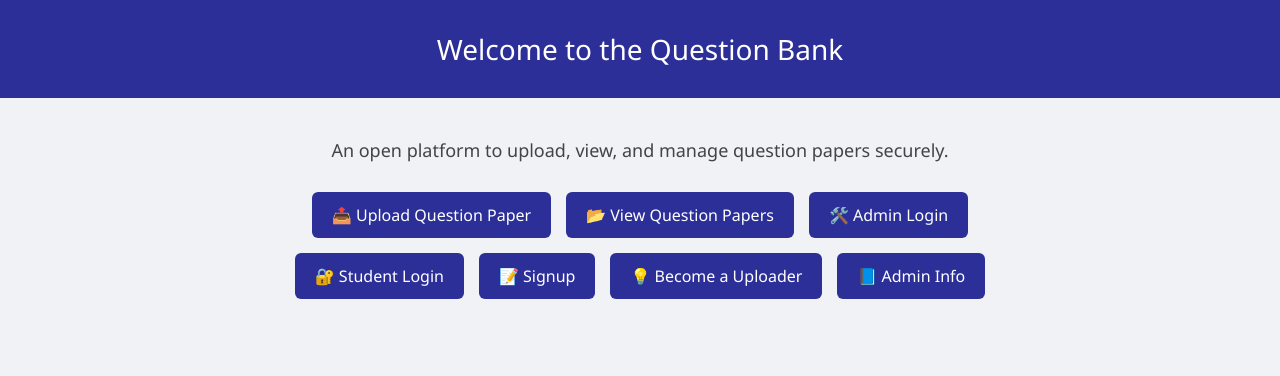
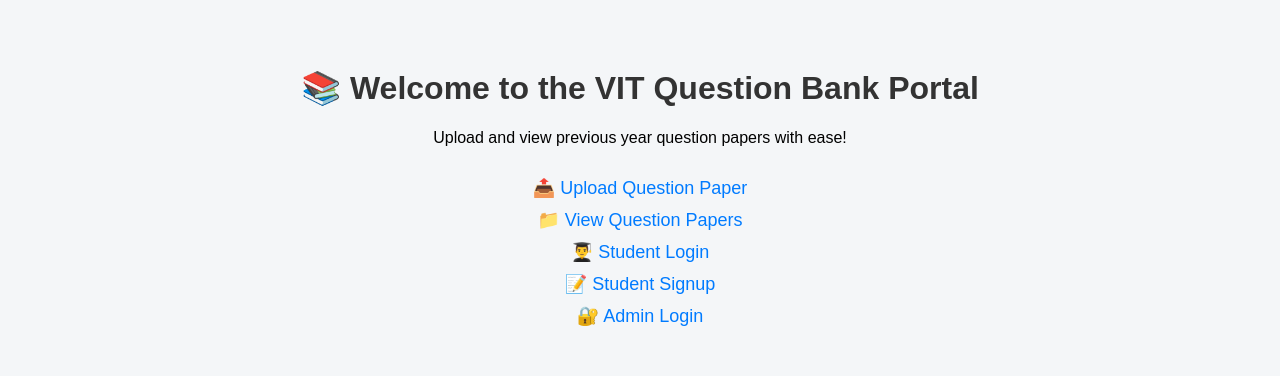
Before and after one commit to Coder-Anush/questionbank, a Django app: template papers/templates/welcome.html in a window 1280 px wide. Shown: the top 376 px of the page. Run offline with Django 5.2, Linux system fonts and the light colour scheme; the template is opened without the code that fills it, so the values that code supplies are empty.

Commit message:
Update welcome.html

```diff
--- a/papers/templates/welcome.html
+++ b/papers/templates/welcome.html
@@ -1,65 +1,42 @@
 <!DOCTYPE html>
-<html lang="en">
+<html>
 <head>
-    <meta charset="UTF-8">
-    <title>Welcome to the Question Bank</title>
+    <title>Welcome to Question Bank</title>
     <style>
         body {
-            margin: 0;
-            font-family: 'Segoe UI', sans-serif;
-            background: #f0f2f5;
+            font-family: Arial, sans-serif;
+            background-color: #f4f6f8;
+            text-align: center;
+            padding: 40px;
         }
-        header {
-            background: #2d2f98;
-            color: white;
-            padding: 30px;
-            text-align: center;
-            font-size: 28px;
+        h1 {
+            color: #333;
         }
-        .container {
-            max-width: 800px;
-            margin: 40px auto;
-            text-align: center;
-        }
-        .tabs {
-            display: flex;
-            flex-wrap: wrap;
-            justify-content: center;
-            gap: 15px;
+        .nav-links {
             margin-top: 30px;
         }
-        .tabs a {
-            background: #2d2f98;
-            color: white;
-            padding: 12px 20px;
-            border-radius: 6px;
+        .nav-links a {
+            display: block;
+            margin: 10px;
+            font-size: 18px;
             text-decoration: none;
-            font-weight: 500;
-            transition: 0.3s;
+            color: #007BFF;
         }
-        .tabs a:hover {
-            background: #1a1c6f;
-        }
-        .intro {
-            font-size: 18px;
-            color: #444;
+        .nav-links a:hover {
+            text-decoration: underline;
         }
     </style>
 </head>
 <body>
-<header>Welcome to the Question Bank</header>
-<div class="container">
-    <p class="intro">An open platform to upload, view, and manage question papers securely.</p>
+    <h1>📚 Welcome to the VIT Question Bank Portal</h1>
+    <p>Upload and view previous year question papers with ease!</p>
 
-    <div class="tabs">
-        <a href="{% url 'upload' %}">📤 Upload Question Paper</a>
-        <a href="{% url 'view_papers' %}">📂 View Question Papers</a>
-        <a href="/admin/">🛠️ Admin Login</a>
-        <a href="{% url 'login' %}">🔐 Student Login</a>
-        <a href="{% url 'signup' %}">📝 Signup</a>
-        <a href="{% url 'become_uploader' %}">💡 Become a Uploader</a>
-        <a href="{% url 'admin_info' %}">📘 Admin Info</a>
+    <div class="nav-links">
+        <a href="{% url 'upload_paper' %}">📤 Upload Question Paper</a>
+        <a href="{% url 'view_papers' %}">📁 View Question Papers</a>
+        <a href="{% url 'student_login' %}">👨‍🎓 Student Login</a>
+        <a href="{% url 'student_signup' %}">📝 Student Signup</a>
+        <a href="{% url 'admin:login' %}">🔐 Admin Login</a>
     </div>
-</div>
 </body>
 </html>
```
